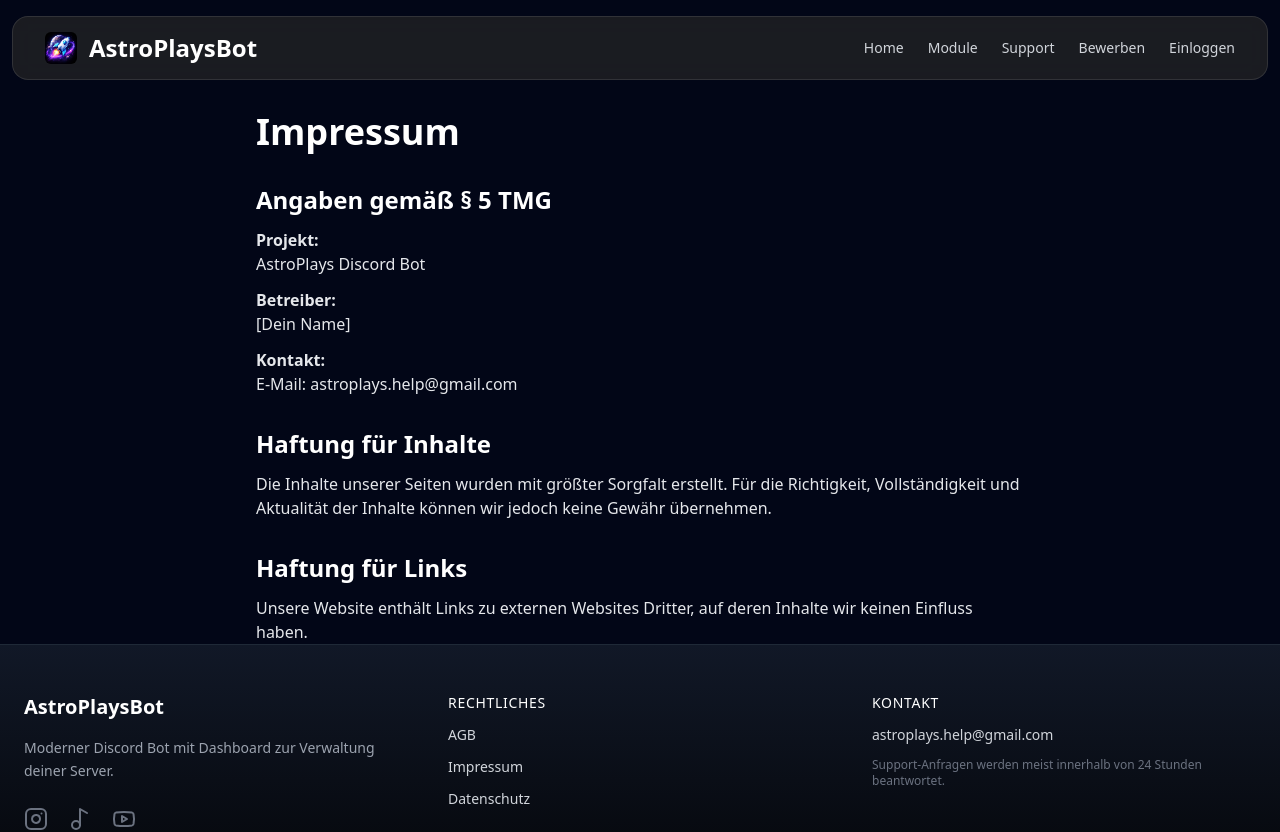
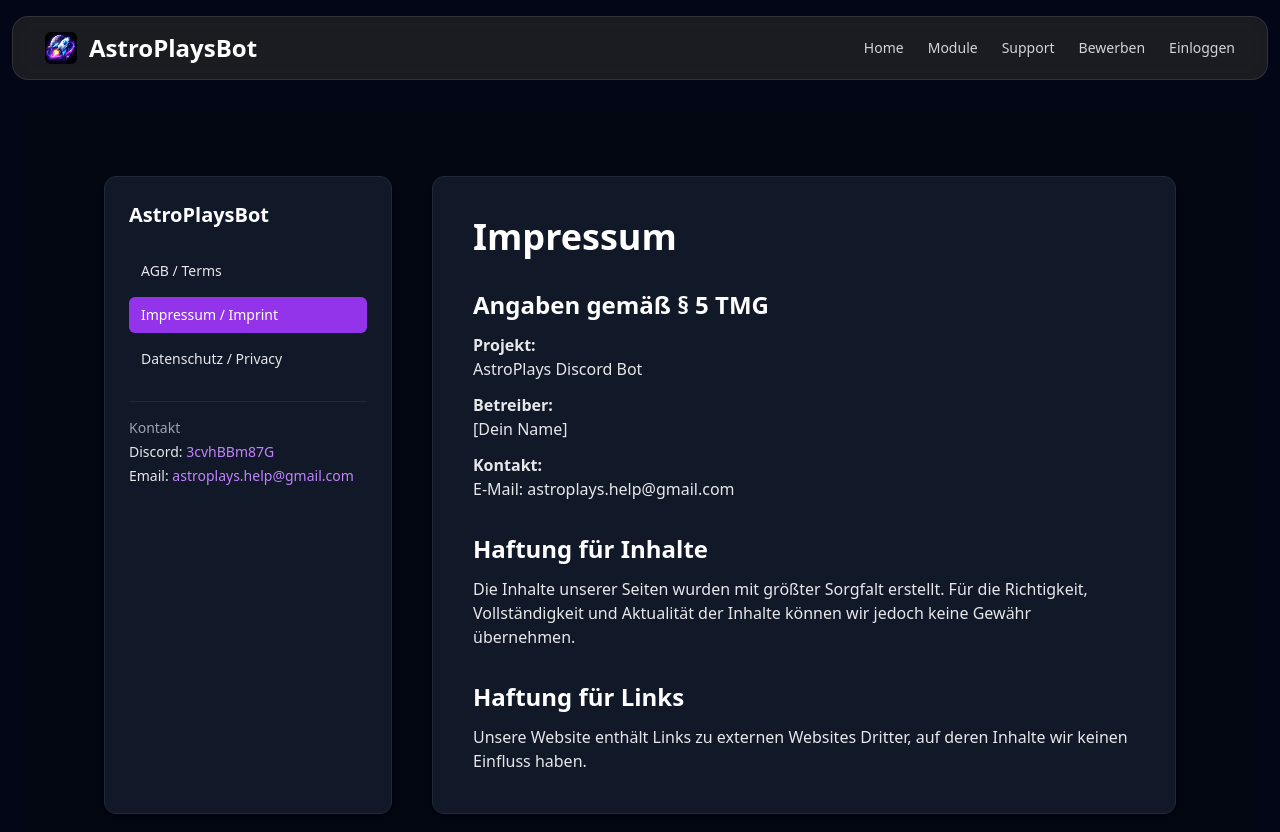
Before and after one commit to AstroPlaysBot/information, a Next.js app: page /Impressum in a window 1280 px wide. Shown: the top 832 px of the page. Built offline with nearby package versions, Linux system fonts and the light colour scheme.

Commit message:
Update page.tsx

```diff
--- a/src/app/Impressum/page.tsx
+++ b/src/app/Impressum/page.tsx
@@ -5,6 +5,7 @@ import LegalLayout from '../(legal)/layout';
 
 export default function Impressum() {
   return (
+    <LegalLayout>
       <div className="max-w-3xl mx-auto text-gray-200 space-y-8">
         <h1 className="text-4xl font-bold text-white">Impressum</h1>
 
@@ -44,5 +45,6 @@ export default function Impressum() {
           </p>
         </section>
       </div>
+    </LegalLayout>
   );
 }
```
Lines whose indentation alone changed are shown as unchanged.
